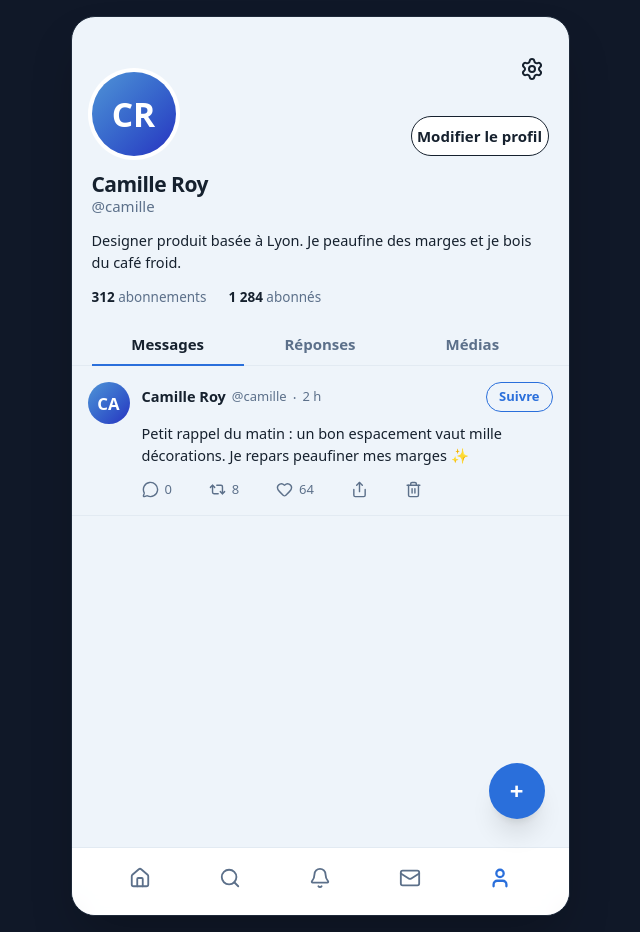
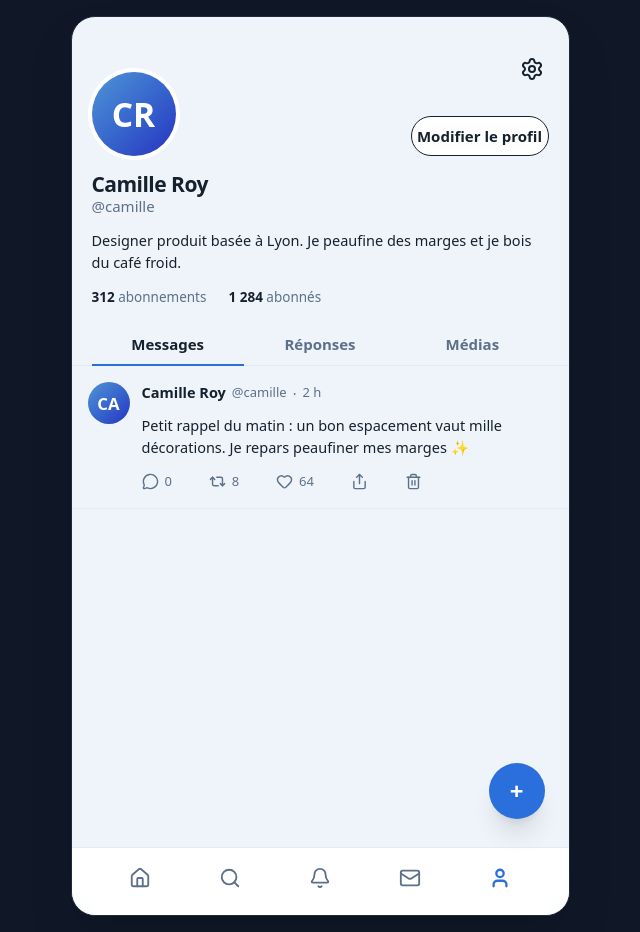
Before and after one commit to Equipe-3-Developpement-App/breezy-frontend, a Next.js app: page /profile in a window 1280 px wide. Shown: the whole page, without its empty margins (320-960 px from the left). Built offline with nearby package versions, Linux system fonts and the light colour scheme.

Commit message:
feat: add profile page 'post' option

```diff
--- a/components/ProfileContainer.tsx
+++ b/components/ProfileContainer.tsx
@@ -4,6 +4,7 @@ import React, { useState, useEffect } from "react";
 import { NavBar } from "./layout/NavBar";
 import { TweetCard } from "./tweets/TweetCard";
 import { ConfirmationModal } from "./modals/ConfirmationModal";
+import { ComposeModal } from "./modals/ComposeModal"; // Imported our reusable creation modal
 import { Tweet } from "@/types";
 import { getTweets, deleteTweetApi } from "@/utils/api";
 import { Settings, LogOut, X, RefreshCw } from "lucide-react";
@@ -15,8 +16,9 @@ export function ProfileContainer() {
   const [userTweets, setUserTweets] = useState<Tweet[]>([]);
   const [loading, setLoading] = useState(true);
 
-  // Track the targeted post selected for mobile confirmation prompt
+  // State managements for layout drawers triggers
   const [tweetToDelete, setTweetToDelete] = useState<string | null>(null);
+  const [showCompose, setShowCompose] = useState(false); // Track the compose modal overlay visibility
 
   useEffect(() => {
     let isMounted = true;
@@ -118,19 +120,15 @@ export function ProfileContainer() {
     );
   };
 
-  // Triggered when clicking the initial trash icon inside the card stream view
   const openDeleteConfirmation = (tweetId: string) => {
     setTweetToDelete(tweetId);
   };
 
-  // Executed inside the modal overlay after the user taps "Supprimer"
   const handleConfirmDelete = async () => {
     if (!tweetToDelete) return;
 
     try {
-      // Optimistic client array filter update
       setUserTweets((current) => current.filter((t) => t.id !== tweetToDelete));
-
       await deleteTweetApi(tweetToDelete);
     } catch (err) {
       console.error("Failed to execute background local database deletion:", err);
@@ -245,7 +243,7 @@ export function ProfileContainer() {
                   onLike={handleLikeToggle}
                   onRetweet={handleRetweetToggle}
                   onFollow={handleFollowToggle}
-                  onDelete={openDeleteConfirmation} // Hooked up to pop-up visibility handler
+                  onDelete={openDeleteConfirmation}
                 />
               ))
             ) : (
@@ -263,8 +261,10 @@ export function ProfileContainer() {
         </div>
       </div>
 
+      {/* Button floating trigger wired up with the component hook toggle */}
       <button
         type="button"
+        onClick={() => setShowCompose(true)}
         aria-label="Créer un tweet"
         className="absolute bottom-24 right-6 w-[56px] h-[56px] bg-breezy-blue hover:bg-breezy-darkBlue text-white rounded-full flex items-center justify-center shadow-xl z-30 font-bold text-2xl cursor-pointer transition-all active:scale-95 select-none"
       >
@@ -283,6 +283,11 @@ export function ProfileContainer() {
         onConfirm={handleConfirmDelete}
         onCancel={() => setTweetToDelete(null)}
       />
+
+      {/* Reusable Compose Modal Rendering Block */}
+      {showCompose && (
+        <ComposeModal onClose={() => setShowCompose(false)} />
+      )}
 
       {showSettings && (
         <>
@@ -307,7 +312,7 @@ export function ProfileContainer() {
 
             <div className="flex flex-col w-full pt-1">
               <Link
-                href="/login" // Updated link route straight to our fresh login screen door path
+                href="/login"
                 className="flex items-center gap-4 w-full p-4 hover:bg-red-50 text-red-500 hover:text-red-600 rounded-xl transition-all cursor-pointer select-none group"
               >
                 <LogOut size={20} className="group-hover:scale-110 transition-transform" />
--- a/components/tweets/TweetCard.tsx
+++ b/components/tweets/TweetCard.tsx
@@ -13,6 +13,9 @@ interface TweetCardProps {
 export function TweetCard({ tweet, onLike, onRetweet, onFollow, onDelete }: TweetCardProps) {
   const displayLikeCount = tweet.likeCount;
   const displayRetweetCount = tweet.retweetCount;
+
+  // Guard check to isolate the current session identity
+  const isOwnTweet = tweet.user.displayName === "Camille Roy";
 
   return (
     <div className="flex p-4 bg-breezy-bgLight border-b border-breezy-border-light w-full text-left">
@@ -31,6 +34,8 @@ export function TweetCard({ tweet, onLike, onRetweet, onFollow, onDelete }: Twee
             <span className="text-[13px] text-breezy-gray">{tweet.createdAt}</span>
           </div>
 
+          {/* Conditional follow button mapping switch: hidden if it's our own profile */}
+          {!isOwnTweet && (
             <button
               type="button"
               onClick={() => onFollow(tweet.user.id)}
@@ -41,6 +46,7 @@ export function TweetCard({ tweet, onLike, onRetweet, onFollow, onDelete }: Twee
             >
               {tweet.isFollowing ? "Suivi" : "Suivre"}
             </button>
+          )}
         </div>
 
         <p className="text-[14.5px] text-breezy-dark leading-[22px] whitespace-pre-line">
@@ -80,7 +86,7 @@ export function TweetCard({ tweet, onLike, onRetweet, onFollow, onDelete }: Twee
             <Share size={17} strokeWidth={2} />
           </div>
 
-          {tweet.user.displayName === "Camille Roy" && (
+          {isOwnTweet && (
             <button
               type="button"
               onClick={() => onDelete && onDelete(tweet.id)}
```
Lines whose indentation alone changed are shown as unchanged.
